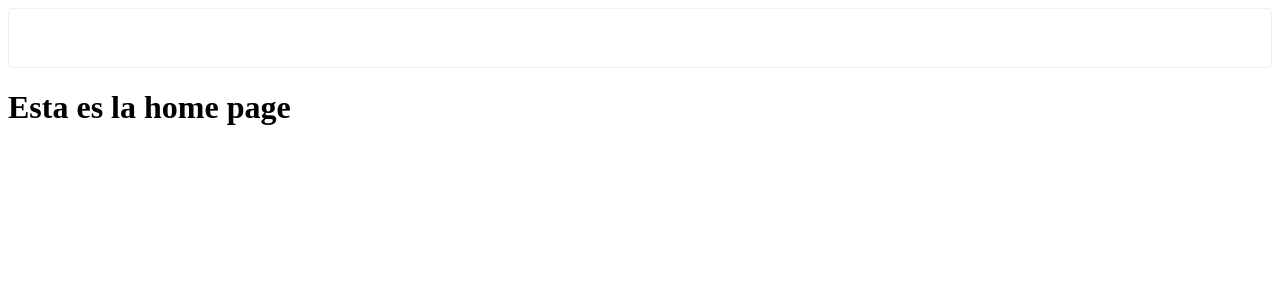
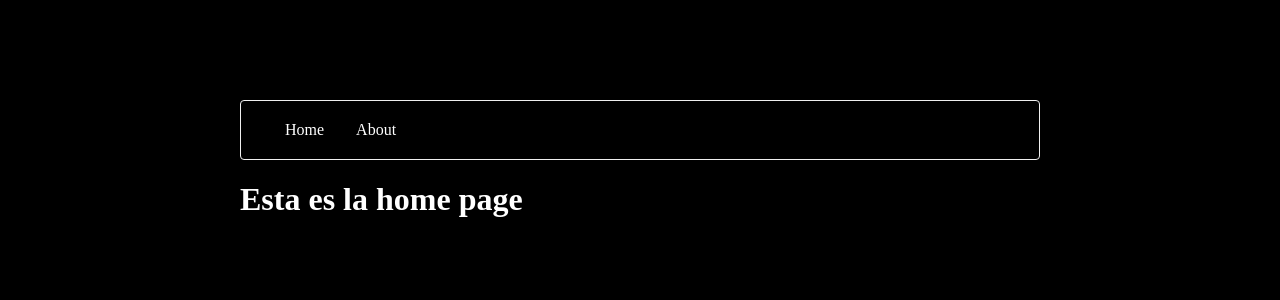
Before and after one commit to JaimeSarrion/nextjs13, a Next.js app in the folder nextjstest/: page / in a window 1280 px wide. Shown: the top 300 px of the page. Built offline with nearby package versions, Linux system fonts and the light colour scheme.

Commit message:
adding global styles

```diff
--- a/nextjstest/src/app/globals.css
+++ b/nextjstest/src/app/globals.css
@@ -1,15 +1,11 @@
-@tailwind base;
-@tailwind components;
-@tailwind utilities;
 
-@media (prefers-color-scheme: dark) {
-  :root {
-    --foreground-rgb: 255, 255, 255;
-    --background-start-rgb: 0, 0, 0;
-    --background-end-rgb: 0, 0, 0;
-  }
+body {
+  padding: 100px;
+  max-width: 800px;
+  margin: 0 auto;
 }
 
-body {
-  color: rgb(var(--foreground-rgb));
+html {
+  color: white;
+  background: black;
 }
--- a/nextjstest/src/app/layout.js
+++ b/nextjstest/src/app/layout.js
@@ -1,3 +1,4 @@
+import "./globals.css";
 import Navigation from "./components/navigation";
 
 export default function RootLayout({ children }) {
```
